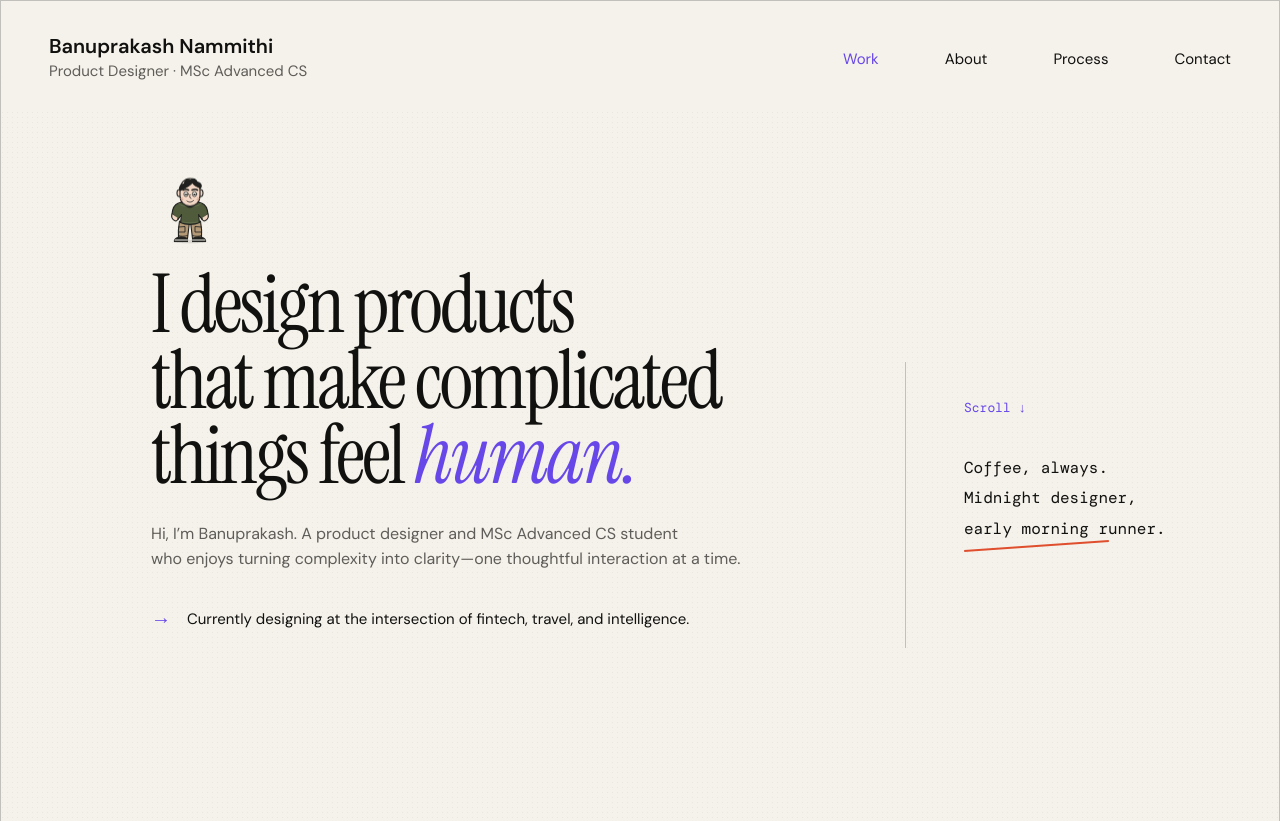
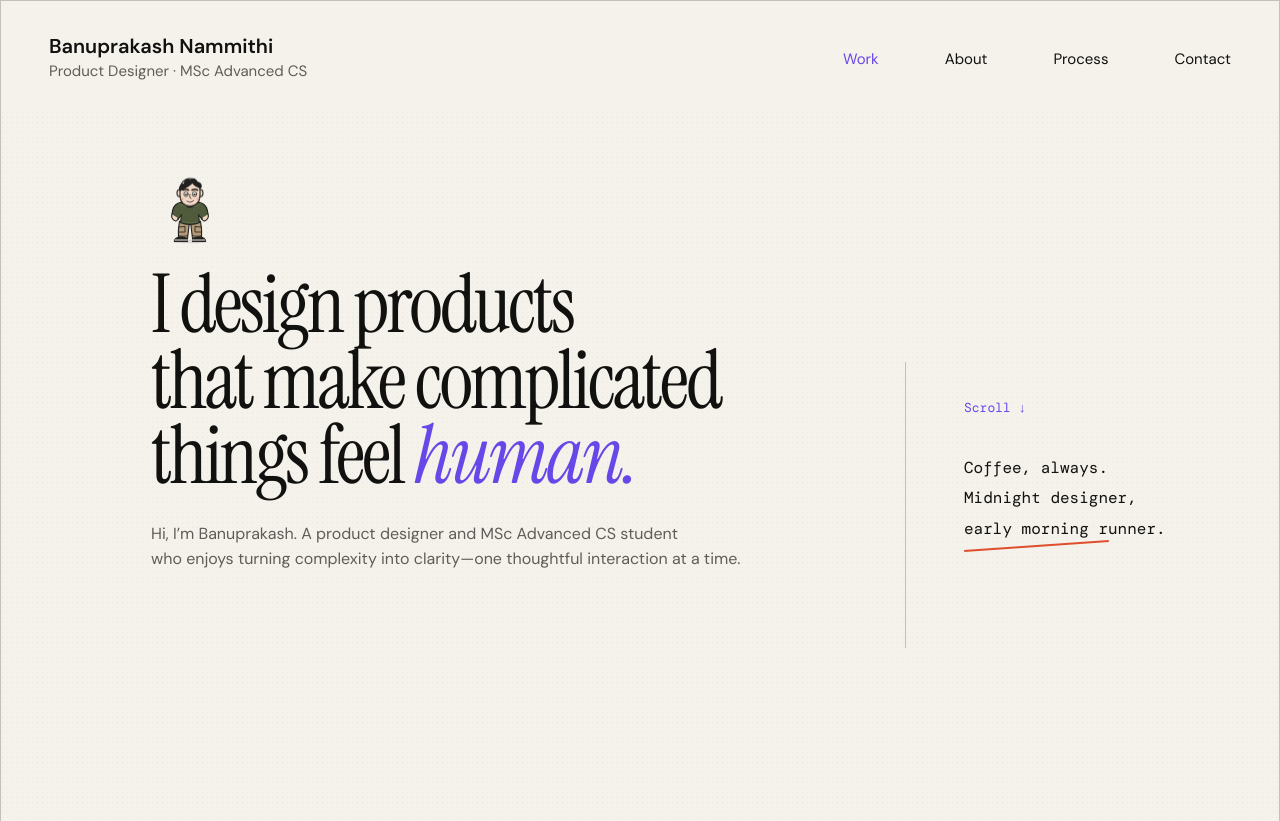
Before and after one commit to Banubp/Onepiece, a website: page index.html in a window 1280 px wide. Shown: the top 821 px of the page. Drawn offline with nearby package versions, Linux system fonts and the light colour scheme.

Commit message:
Remove inactive hero status

```diff
--- a/index.html
+++ b/index.html
@@ -66,7 +66,6 @@
         </div>
         <h1 id="hero-title">I design products<br>that make complicated<br>things feel <em id="design-word">obvious.</em></h1>
         <p class="hero-summary">Hi, I’m Banuprakash. A product designer and MSc Advanced CS student<br>who enjoys turning complexity into clarity—one thoughtful interaction at a time.</p>
-        <p class="hero-current"><span>→</span> Currently designing at the intersection of fintech, travel, and intelligence.</p>
       </div>
       <aside class="hero-note reveal"><span>Scroll ↓</span><p>Coffee, always.<br>Midnight designer,<br>early morning runner.</p></aside>
     </section>
```
